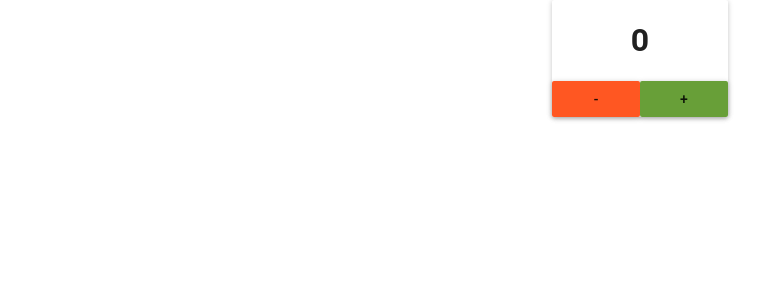
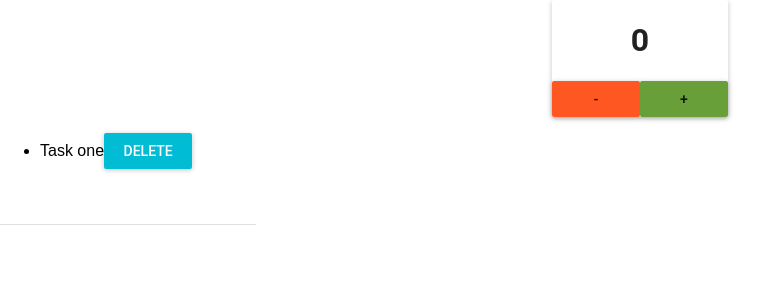
Before and after one commit to madzia89/reduxone, a React (Create React App) app: page / in a window 1280 px wide. Shown: the top 300 px of the page, without its empty margins (0-770 px from the left). Built offline with nearby package versions, Linux system fonts and the light colour scheme.

Commit message:
delete tasks

```diff
--- a/src/App.js
+++ b/src/App.js
@@ -1,18 +1,27 @@
 import React, {Component} from 'react'
 import CounterControls from './Components/CounterControls'
 import Paper from 'material-ui/Paper'
+import ToDoList from './Components/ToDoList'
 
 
 class App extends Component {
     render() {
         return (
+            <div>
             <div className="App"
                  style={{display: 'flex', justifyContent: 'center'}}
             >
                 <Paper>
                     <CounterControls/>
+
                 </Paper>
+
             </div>
+                <div className={'deleteDiv'}>
+                    <ToDoList/>
+                </div>
+            </div>
+
         )
     }
 }
--- /dev/null
+++ b/src/Components/ToDoList.js
@@ -0,0 +1,41 @@
+import React, {Component} from 'react'
+import {connect} from 'react-redux'
+import TextField from 'material-ui/TextField'
+import {add, del} from "../state/todos"
+import RaisedButton from 'material-ui/RaisedButton'
+
+const ToDo = (props) => (
+    <div>
+        <ul>
+            {props.tasks.map((task, i) => (
+                <li key={i}>
+                    {task.text}
+                    {<RaisedButton
+                        name={'deleteTask'}
+                        onClick={() => props.remove(i)}
+                        label={'delete'}
+                        primary={true}
+                    />}
+                </li>
+            ))}
+
+        </ul>
+        <TextField
+            name={'addTasks'}
+        />
+
+    </div>
+)
+
+const mapStateToProps = state => ({
+    tasks: state.todos
+})
+
+const mapDispatchToProps = dispatch => ({
+    remove: (index) => dispatch(del(index))
+})
+
+export default connect(
+    mapStateToProps,
+    mapDispatchToProps
+)(ToDo)
--- a/src/store.js
+++ b/src/store.js
@@ -21,6 +21,7 @@ window.dec = (value) => store.dispatch(dec(value))
 
 window.addTask = (taskText) => store.dispatch(add(taskText))
 window.delTask = (index) => store.dispatch(del(index))
+store.dispatch(add('Task one'))
 
 // store.dispatch(incCounter2())
 // store.dispatch(decCounter2())
```
